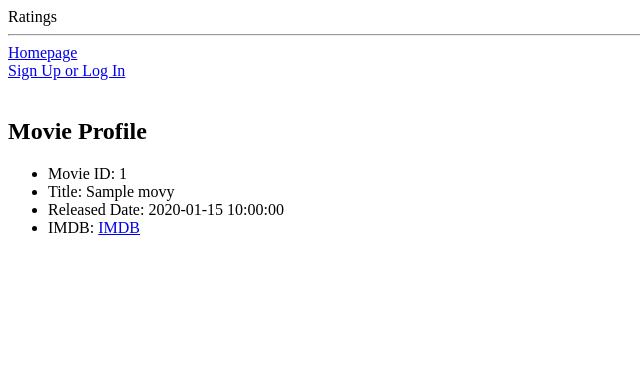
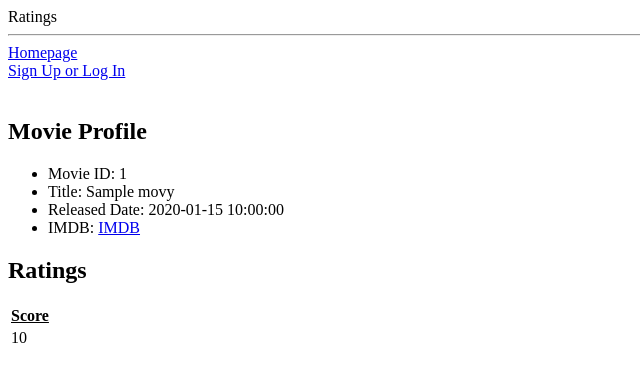
Before and after one commit to allisonscofield/mymovies, a Flask app: page /movies/1 in a window 1280 px wide. Shown: the top 382 px of the page, without its empty margins (0-640 px from the left). Run offline with Flask 2, Linux system fonts and the light colour scheme; tables that the repository leaves empty hold one stand-in row (Sample ...).

Commit message:
Movie profile shows all ratings

```diff
--- a/server.py
+++ b/server.py
@@ -167,8 +167,15 @@ def movie_profile(movie_id):
     # Query by movie id to return that record in database about movie info
     movie = Movie.query.filter(Movie.movie_id == movie_id).one()
 
+    # Query to get all ratings for a specific movie
+    # Needed to join Rating and Movie tables and filter by user id
+    # Sort movie titles alphabetically
+    ratings = db.session.query(Rating.movie_id,
+                                Rating.score,
+                                Movie.title).join(Movie).filter(Rating.movie_id == movie_id).all()
+
     # Passed user info into jinja and called on its attributes
-    return render_template("movie_profile.html", movie=movie)
+    return render_template("movie_profile.html", movie=movie, ratings=ratings)
 
 
 if __name__ == "__main__":
--- a/templates/movie_profile.html
+++ b/templates/movie_profile.html
@@ -10,4 +10,19 @@
 
     </ul>
 
+    <h2>Ratings</h2>
+    <table>
+        <tr>
+            <td><b><u>Score</u></b></td>
+        </tr>
+
+        {% for rating in ratings %}
+        <tr>
+            <td>{{ rating.score }}</td>
+        </tr>
+        {% endfor %}
+    </table>
+
+    <!-- WANT TO TALLY SCORES, count all the 5's, 4's, etc. and provide average -->
+
 {% endblock %}
```
